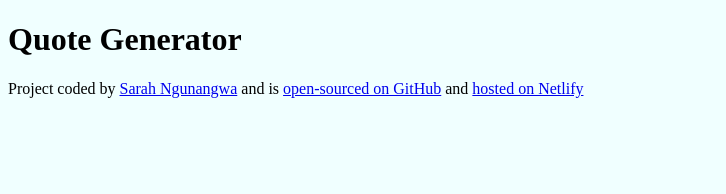
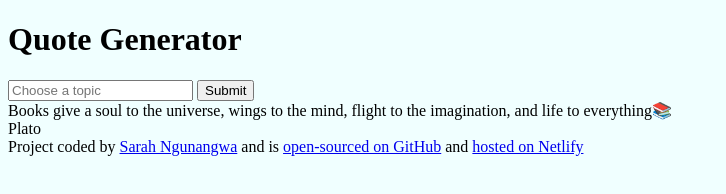
Before and after one commit to 5ar4hJ/AI-Quote-Generator, a plain HTML site: page index.html in a window 1280 px wide. Shown: the whole page, without its empty margins (0-726 px from the left). Drawn offline with Linux system fonts and the light colour scheme.

Commit message:
Added basic HTML structure

```diff
--- a/index.html
+++ b/index.html
@@ -7,7 +7,23 @@
     <title>Quote Generator</title>
   </head>
   <body>
-    <h1>Quote Generator</h1>
+    <header>
+      <h1>Quote Generator</h1>
+    </header>
+
+    <main>
+      <form action="">
+        <input type="text" placeholder="Choose a topic" />
+        <input type="submit" />
+      </form>
+
+      <div id="quote">
+        Books give a soul to the universe, wings to the mind, flight to the
+        imagination, and life to everything📚
+        <br />
+        Plato
+      </div>
+    </main>
 
     <footer>
       Project coded by
```
